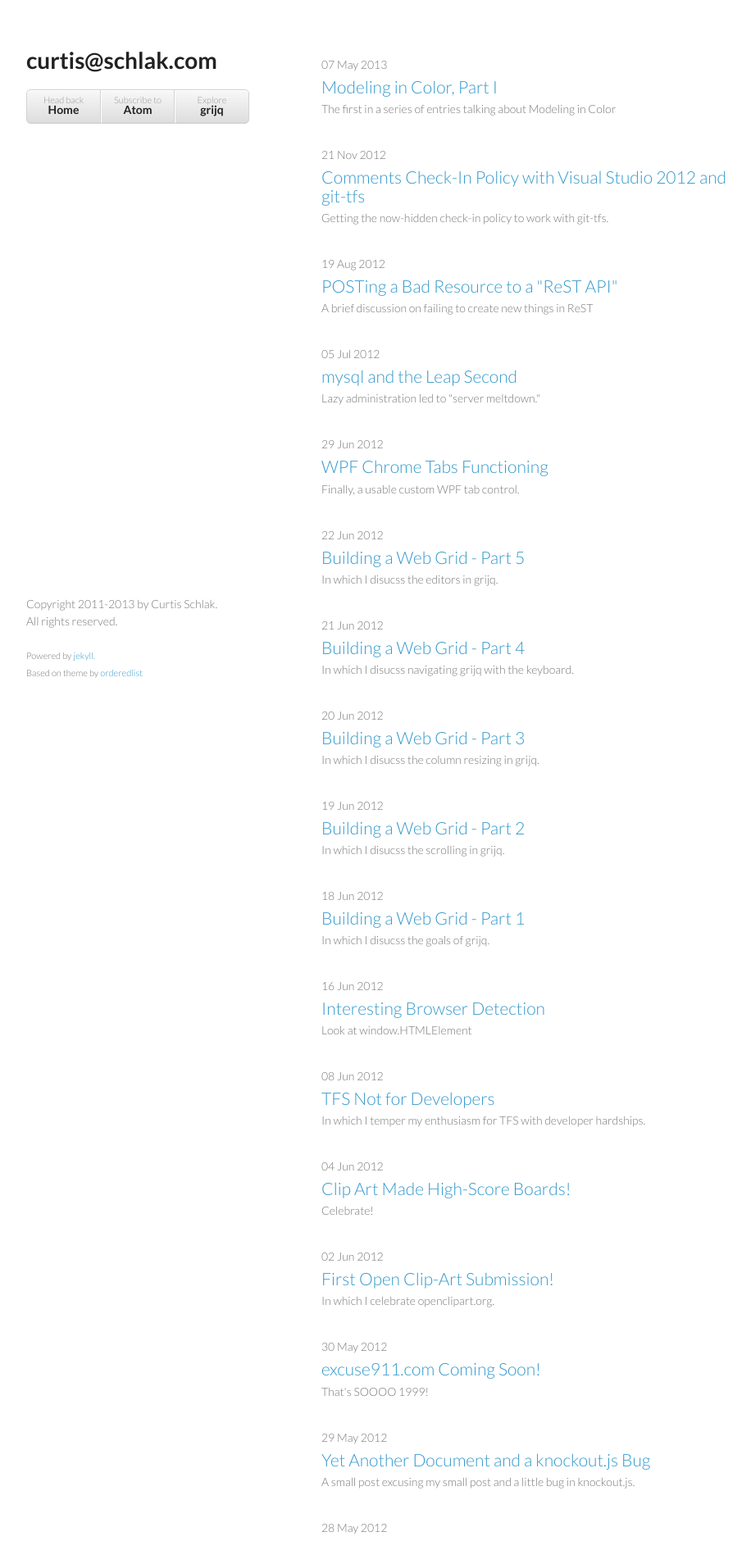
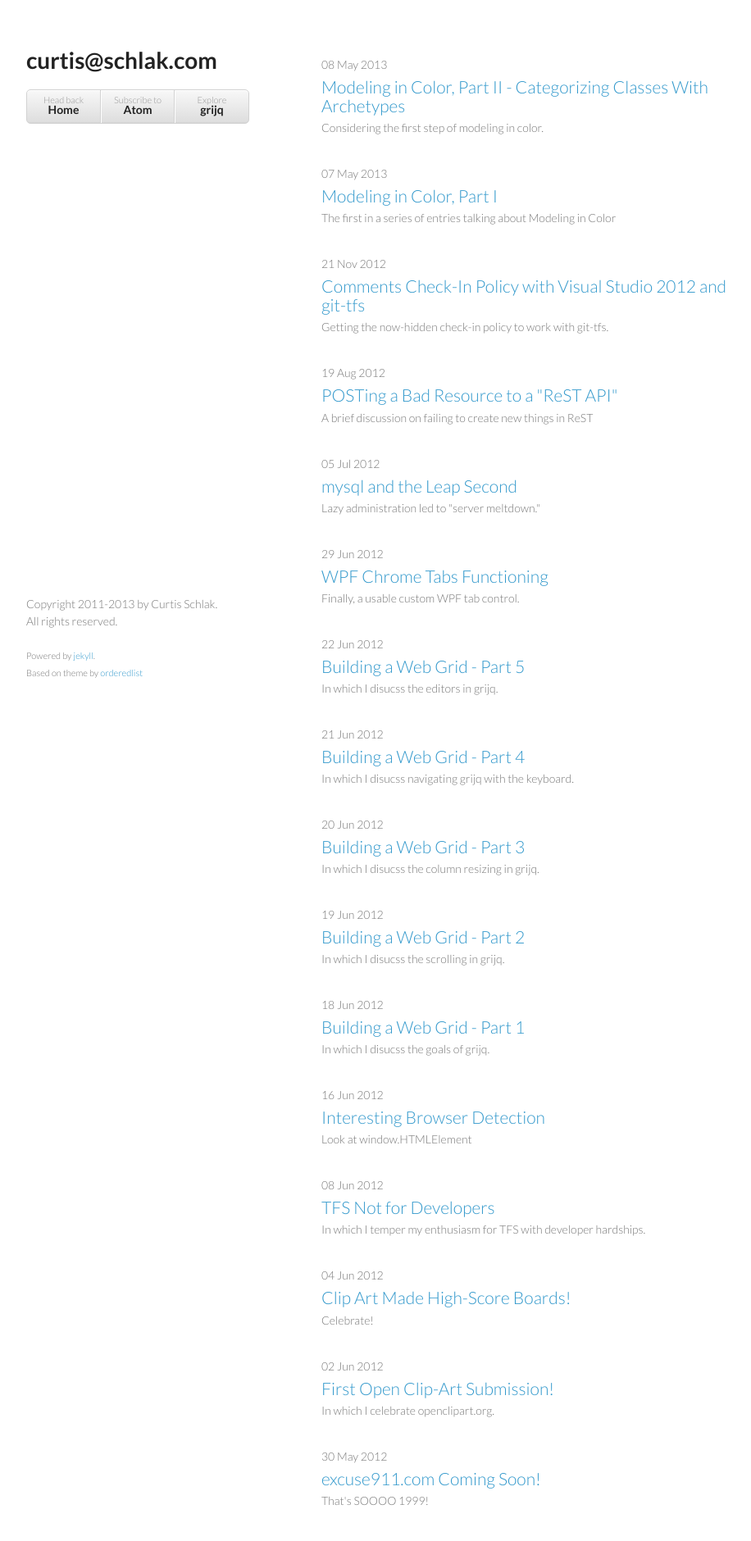
Before and after one commit to roberts-sandbox/test-realist, a Jekyll site: the page built from blogs.html, in a window 1280 px wide. Shown: the top 1880 px of the page at 82% size, without its empty margins (178-1094 px from the left). Built offline with Jekyll 4.4.1, drawn with Linux system fonts in a browser that asks for light colours; some of the changed lines change nothing that is shown.

Commit message:
Entry for 2013-05-08: Modeling in Color, Part II - Categorizing Classes With Archetypes.

```diff
--- /dev/null
+++ b/_posts/2013-05-08-modeling-in-color-part-ii.md
@@ -0,0 +1,201 @@
+---
+layout: post
+title:  Modeling in Color, Part II - Categorizing Classes With Archetypes
+tags:   OOD
+
+synopsis: Considering the first step of modeling in color.
+---
+
+# {{ page.title }}
+
+{{ page.synopsis }}
+{: .subtitle }
+
+-----
+
+[Yesterday's post]({{page.previous.url}}) kind of sucked. Sorry about that. It
+seems that my perishable skill of writing nears six feet under. I'll
+endeavor to make today's post more lucid, cohesive, and informative. Perhaps
+that will revive my chosen word.
+
+I told my nascent development team that we would use modeling with color as our
+object-oriented design philosophy. Then, I reserved a conference room for four
+mornings so we could learn this practice first hand. I started by showing them
+the following list of user stories.
+
+* People join the club to become members and get invoiced monthly a flat fee and
+  participation fees for classes
+* Participation fees for classes consist of a prorated amount of the
+  instructor's hourly rate and a percentage of the cost of the equipment used by
+  participants in the class
+* Record member purchases of food and beverages from the club for rewards
+* For every ten dollars spent on food and beverages from the club, the member
+  receives a one dollar credit on their next invoice.
+* Members RSVP for classes and their arrival is recorded
+* Instructors schedule rooms and equipment for classes
+
+Then, I asked them to break out in groups and create some static class diagrams
+that model the problem. From three groups, we had four designs emerge. They all
+looked like candidates for creating software to address the user stories.
+However, they all looked different. They all lacked some transactional
+information. Nothing wonky, mind you. Nobody forgot to include a `Person` class.
+But, this project that we've launched will grow in number tenfold over the next
+year; I want the code to look and feel the same regardless of who wrote it and
+when they wrote it. Modeling in color to the resuce!
+
+## Colors and the Domain-Neutral Component
+
+Recall that we have the following *archetypes* for classes in our domain model.
+
+<table>
+  <thead>
+    <tr>
+      <th>Archetype</th>
+      <th>Color</th>
+      <th>Purpose</th>
+    </tr>
+  </thead>
+  <tbody>
+    <tr>
+      <td>Moment-Interval</td>
+      <td>Pink</td>
+      <td>
+        Describes a moment in or interval of time that the application should
+        track for business or legal reasons.
+      </td>
+    </tr>
+    <tr>
+      <td>Moment-Interval Detail</td>
+      <td>Pink</td>
+      <td>
+        Describes a detail of a «moment-interval».
+      </td>
+    </tr>
+    <tr>
+      <td>Thing</td>
+      <td>Green</td>
+      <td>
+        A party (person or organization), place, or, well..., thing.
+      </td>
+    </tr>
+    <tr>
+      <td>Role</td>
+      <td>Yellow</td>
+      <td>
+        A specific kind of behavior taken on by a «thing» to allow it to create
+        or participate in the creation of «moment-interval»s.
+      </td>
+    </tr>
+    <tr>
+      <td>Description</td>
+      <td>Blue</td>
+      <td>
+        A prototype for one or more «thing»s.
+      </td>
+    </tr>
+  </tbody>
+</table>
+
+Using those four archetypes, Peter Coad, Jeff de Luca, and Eric Lefebvre
+formalized a standard relationship for classes that fulfill these archetypes.
+They dubbed that formalization the *Domain-Neutral Component* (DNC) because they
+posited that, regardless of the problem domain, the DNC provides an adequate
+structure to express the associations, behavior, and data needed. That structure
+looks like this.
+
+![Domain-Neutral Component](/img/dnc.png)
+{: .center }
+
+The «plug-in points» allow you to provide different strategies at different
+levels in the component.
+
+Modeling with the DNC means identifying the «moment-interval» of interest, then
+the participating «thing» in that transaction, then any «role»s those «thing»s
+expose, then any «description»s that contain prototype-level attributes or
+behavior.
+
+In some cases, you will have classes that will fill all of the reserved blocks
+in the DNC. In other cases, you may find that you have only two. The relevant
+point to glean from this: start with the DNC and take away superfluous boxes
+until you have reached what you need. Take away the things you don't need. Don't
+suffer from
+[blank-page syndrome](http://www.codinghorror.com/blog/2005/10/avoiding-blank-page-syndrome.html).
+
+You should never have a DNC that does not contain a «moment-interval».
+{: .important }
+
+Quoting Eric S. Raymond in <u>The New Hacker's Dictionary</u>, we find similar
+advice from
+[a pretty cool guy](http://en.wikipedia.org/wiki/Antoine_de_Saint-Exupéry):
+
+> The French aviator, adventurer and author Antoine de Saint-Exupéry, probably
+> best known for his classic children's book The Little Prince, was also an
+> aircraft designer. He gave us perhaps the best definition of engineering
+> elegance when he said "A designer knows he has achieved perfection not when
+> there is nothing left to add, but when there is nothing left to take away."
+
+# Starting to model with color
+
+Those user stories at the top of this page describe some of the functionality
+for software to administer an athletic club. We can do our usual "list of nouns"
+that starts most object-oriented design sessions and come up with the following
+nouns at first blush.
+
+* member
+* instructor
+* class
+* invoice
+* equipment
+* reward
+* member purchase
+* reservation
+* member arrival
+* person
+* room
+* payment
+
+That may not consist of all of the nouns implied by the user stories, but I
+think it represents a good start. Now, we should classify each of the nouns as
+one of the four *archetypes*.
+
+<table>
+  <thead>
+    <tr>
+      <th>
+        Moment-Interval<br>
+        Moment-Interval Detail
+      </th>
+      <th>Role</th>
+      <th>Thing</th>
+      <th>Description</th>
+    </tr>
+  </thead>
+  <tbody>
+    <tr>
+      <td>
+        class<br>
+        invoice<br>
+        reward<br>
+        member purchase<br>
+        reservation<br>
+        member arrival<br>
+        payment
+      </td>
+      <td>
+        member<br>
+        instructor
+      </td>
+      <td>
+        person<br>
+        room<br>
+        equipment
+      </td>
+    </tr>
+  </tbody>
+</table>
+
+We'll start tomorrow with that first column containing the «moment-interval»s
+and laying out their flow from one to another. In that way, we can model the
+flow of information through the business processes and the features that they
+represent. Then, we'll fill out DNCs for each of the «moment-interval»s to
+complete the design portion of the classes for the athletic club software.
--- a/css/styles.css
+++ b/css/styles.css
@@ -5,6 +5,12 @@ body {
   font:14px/1.5 Lato, "Helvetica Neue", Helvetica, Arial, sans-serif;
   color:#777;
   font-weight:300;
+}
+
+.important {
+  padding-left: 20px;
+  font-variant: small-caps;
+  font-weight: bold;
 }
 
 h1, h2, h3, h4, h5, h6 {
```
Also changed, not shown: img/dnc.png (added).
